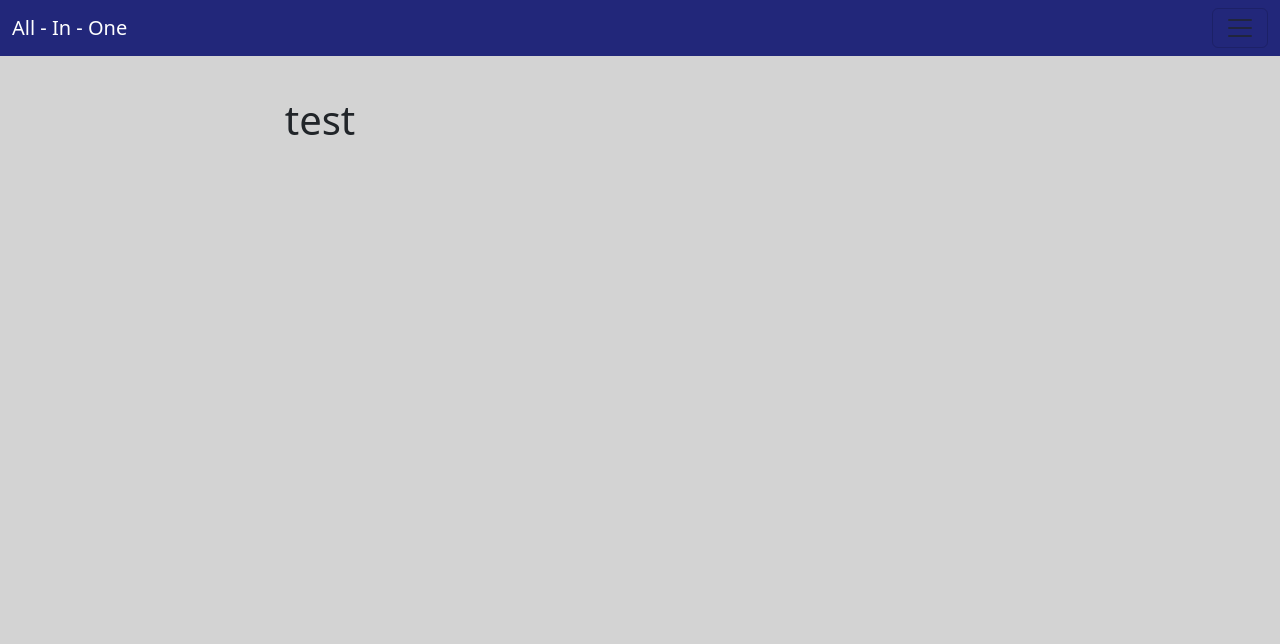
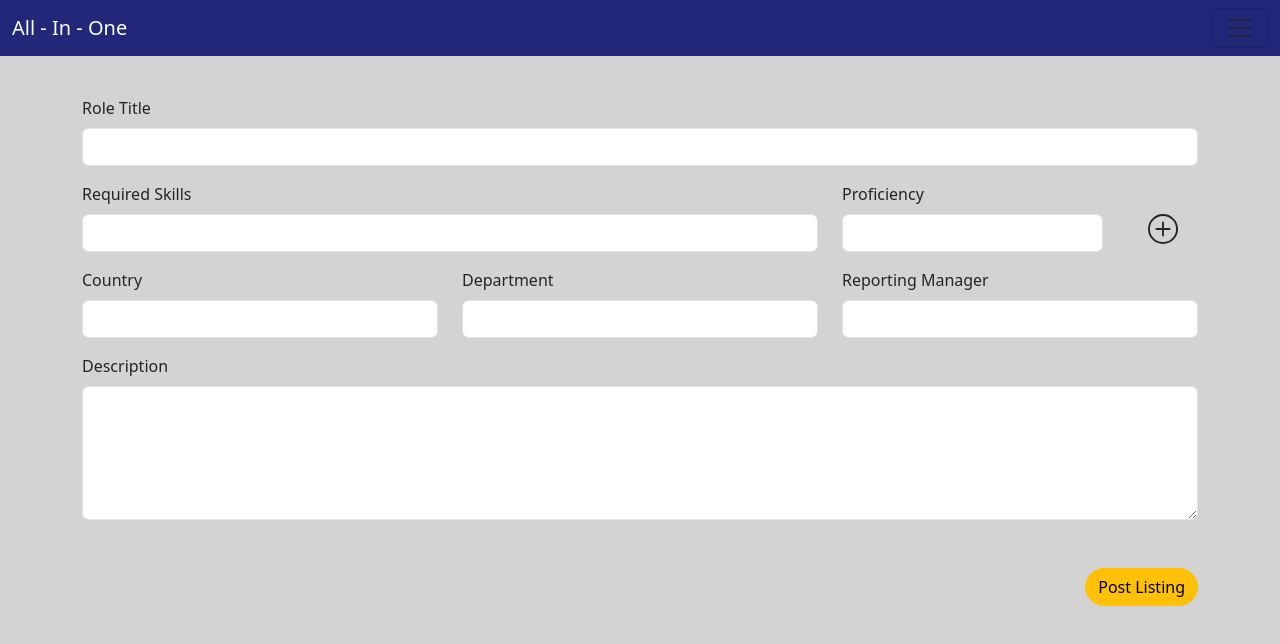
Before and after one commit to vickyyqu/SPM_Scrum_Project, a Vue app: page /addrolelistings in a window 1280 px wide. Shown: the top 644 px of the page. Built offline with nearby package versions, Linux system fonts and the light colour scheme.

Commit message:
created template for add role listings

```diff
--- a/package.json
+++ b/package.json
@@ -14,6 +14,7 @@
   "dependencies": {
     "axios": "^1.5.0",
     "bootstrap": "^5.3.2",
+    "bootstrap-icons": "^1.11.1",
     "flask": "^0.2.10",
     "mysql": "^2.18.1",
     "vue": "^3.3.4",
--- a/src/main.js
+++ b/src/main.js
@@ -4,6 +4,7 @@ import App from './App.vue'
 import 'bootstrap/dist/css/bootstrap.min.css'
 import 'bootstrap/dist/js/bootstrap'
 import { createRouter, createWebHistory } from "vue-router";
+import 'bootstrap-icons/font/bootstrap-icons';
 
 const routes = [
     {
--- a/src/views/AddRoleListingView.vue
+++ b/src/views/AddRoleListingView.vue
@@ -9,13 +9,76 @@ import Navbar from '../components/navbar.vue';
  right: 0;
  bottom: 0;
  left: 0;background-color: lightgray; outline: black 1px solid;">
-        <div class="row">
-            <div class="col-6">
-                <h1>test</h1>
+
+        <div class="container">
+            <div class="row">
+                <div class="col text-start">
+                    <div class="mb-3">
+                        <label for="roleTitle" class="form-label">Role Title</label>
+                        <input type="text" class="form-control" id="roleTitle">
+                    </div>
+                </div>
             </div>
 
-            <div class="col-6">
+            <div class="row">
+                <div class="col-8 text-start">
+                    <label for="roleRequiredSkills1" class="form-label">Required Skills</label>
+                </div>
+                <div class="col-3 text-start">
+                    <label for="roleRequiredSkills1Proficiency" class="form-label">Proficiency</label>
+                </div>
+                <div class="col"></div>
+            </div>
 
+            <div class="row">
+                <div class="col-8 text-start">
+                    <div class="mb-3">
+                        <input type="text" class="form-control" id="roleRequiredSkills1">
+                    </div>
+                </div>
+                <div class="col-3 text-start">
+                    <div class="mb-3">
+                        <input type="number" class="form-control" id="roleRequiredSkills1Proficiency" min="1" max="">
+                    </div>
+                </div>
+                <div class="col-1">
+                    <div class="mb-3">
+                        <svg xmlns="http://www.w3.org/2000/svg" width="30" height="30" fill="currentColor"
+                            class="bi bi-plus-circle" viewBox="0 0 16 16">
+                            <path d="M8 15A7 7 0 1 1 8 1a7 7 0 0 1 0 14zm0 1A8 8 0 1 0 8 0a8 8 0 0 0 0 16z" />
+                            <path
+                                d="M8 4a.5.5 0 0 1 .5.5v3h3a.5.5 0 0 1 0 1h-3v3a.5.5 0 0 1-1 0v-3h-3a.5.5 0 0 1 0-1h3v-3A.5.5 0 0 1 8 4z" />
+                        </svg>
+                    </div>
+                </div>
+            </div>
+
+            <div class="row mb-3">
+                <div class="col-4 text-start">
+                    <label for="roleCountry" class="form-label">Country</label>
+                    <input type="text" class="form-control" id="roleCountry">
+                </div>
+                <div class="col-4 text-start">
+                    <label for="roleDepartment" class="form-label">Department</label>
+                    <input type="text" class="form-control" id="roleDepartment">
+                </div>
+                <div class="col-4 text-start">
+                    <label for="roleReportingManager" class="form-label">Reporting Manager</label>
+                    <input type="text" class="form-control" id="roleReportingManager">
+                </div>
+            </div>
+
+            <div class="row">
+                <div class="col text-start">
+                    <label for="roleDescription" class="form-label">Description</label>
+                    <textarea class="form-control" id="roleDescription" rows="5"></textarea>
+                </div>
+            </div>
+
+            <div class="row mt-5">
+                <div class="col d-flex justify-content-end">
+                    <button type="button" class="btn btn-warning rounded-pill">Post Listing</button>
+                </div>
             </div>
         </div>
     </div>
```
Also changed, not shown: 1 other file (tests, documents, lock files or other folders).
